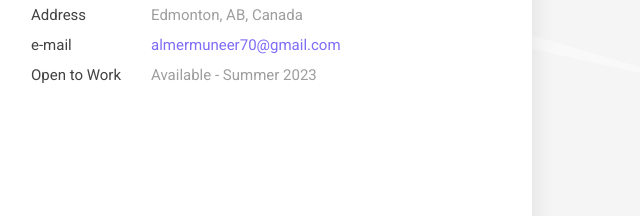
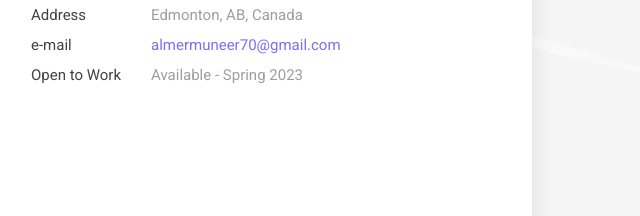
Before and after one commit to almer18/almer18.github.io, a plain HTML site: page index.html in a window 1280 px wide. Shown: the part 571-787 px from the top of the page, 624-1264 px from the left. Drawn offline with Linux system fonts and the light colour scheme; some packages are replaced by stand-ins of ours.

Commit message:
Minor edits

```diff
--- a/index.html
+++ b/index.html
@@ -146,7 +146,7 @@
                         <li><span class="title">Nationality</span><span class="value">Indian</span></li>
                         <li><span class="title">Address</span><span class="value">Edmonton, AB, Canada</span></li>
                         <li><span class="title">e-mail</span><span class="value"><a href="mailto:almermuneer70@gmail.com">almermuneer70@gmail.com</a></span></li>
-                        <li><span class="title">Open to Work</span><span class="value available">Available - Summer 2023</span></li>
+                        <li><span class="title">Open to Work</span><span class="value available">Available - Spring 2023</span></li>
                       </ul>
                     </div>
 
```
